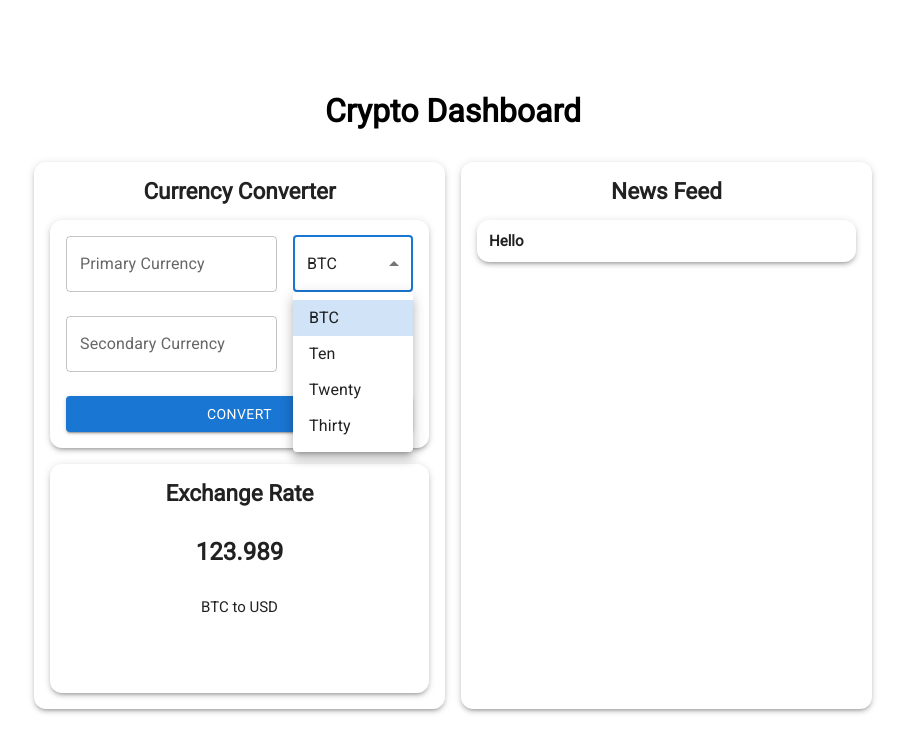
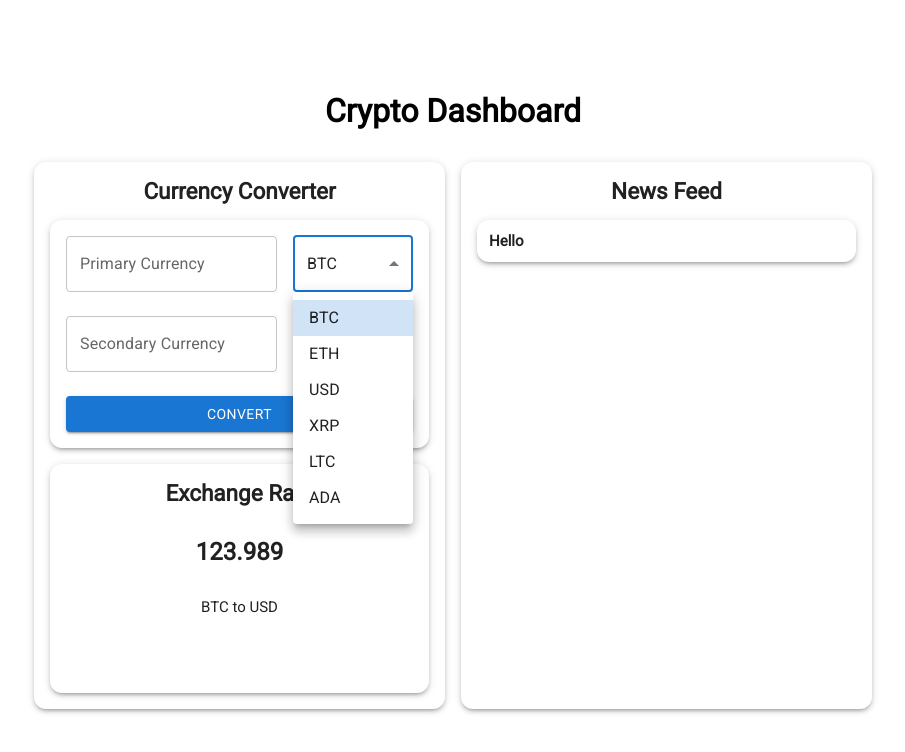
Before and after one commit to maxcore25/next-crypto-dashboard-draft, a Next.js app: page / in a window 1280 px wide. Both pictures are taken after a click on the element "BTC". Shown: the top 752 px of the page, without its empty margins (187-1092 px from the left). Built offline with nearby package versions, Linux system fonts and the light colour scheme.

Commit message:
Currencies Dynamic Mapping Written

```diff
--- a/app/components/elements/CurrencyConverter/index.js
+++ b/app/components/elements/CurrencyConverter/index.js
@@ -11,6 +11,7 @@ import {
 import { Box } from '@mui/system';
 import { useState } from 'react';
 import ExchangeRate from '../ExchangeRate';
+import { CURRENCIES } from '../../../constants';
 
 const CurrencyConverter = () => {
   const [age, setAge] = useState('');
@@ -43,10 +44,11 @@ const CurrencyConverter = () => {
                     inputProps={{
                       name: 'currency-option-1',
                     }}>
-                    <MenuItem value={0}>BTC</MenuItem>
-                    <MenuItem value={1}>Ten</MenuItem>
-                    <MenuItem value={2}>Twenty</MenuItem>
-                    <MenuItem value={3}>Thirty</MenuItem>
+                    {CURRENCIES.map((currency, index) => (
+                      <MenuItem key={currency} value={index}>
+                        {currency}
+                      </MenuItem>
+                    ))}
                   </Select>
                 </FormControl>
               </Box>
--- a/app/constants/index.js
+++ b/app/constants/index.js
@@ -1 +1 @@
-const currencies = ['BTC', 'ETH', 'USD', 'XRP', 'LTC', 'ADA'];
+export const CURRENCIES = ['BTC', 'ETH', 'USD', 'XRP', 'LTC', 'ADA'];
```
